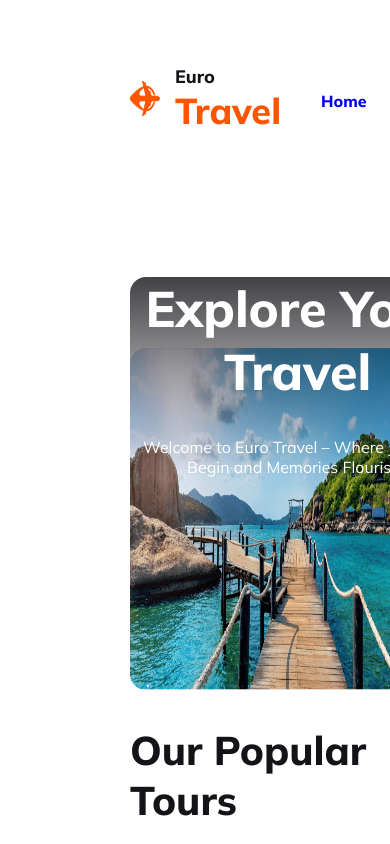
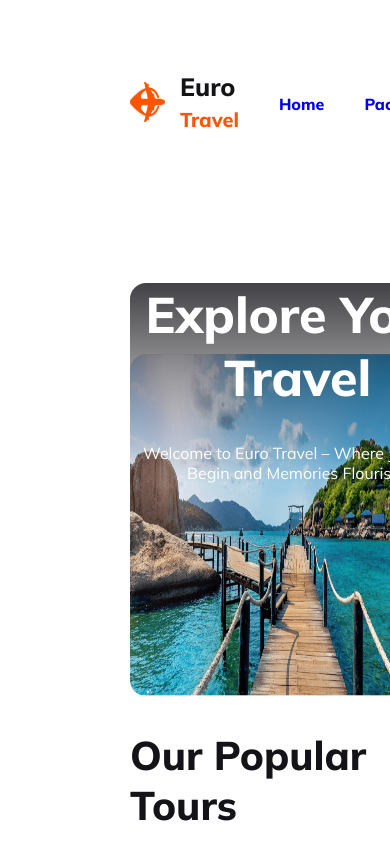
Before and after one commit to sumaiya546/euro-travel-website, a plain HTML site: page index.html in a window 390 px wide. Shown: the top 844 px of the page. Drawn offline with Linux system fonts and the light colour scheme.

Commit message:
added footer section for responsive

```diff
--- a/style.css
+++ b/style.css
@@ -599,14 +599,44 @@ footer p {
 
     footer p {
         color: #5A5A5D;
-        text-align: center;
+        /* text-align: center; */
         font-size: 16px;
+        width: 100%;
         font-weight: 400;
-        line-height: 26px;
+        /* line-height: 26px; */
         /* 162.5% */
     }
 
-    .footer_icon {
+    /* .footer_icon {
         margin-left: 500px;
+    } */
+
+    nav {
+        display: flex;
+        justify-content: space-between;
+        /* align-items: center; */
+    }
+
+    .left_nav {
+        display: flex;
+        /* align-items: center; */
+    }
+
+    .left_nav img {
+        width: 35px;
+        height: 40px;
+    }
+
+    .left_nav h1 {
+        /* margin-left: 15px; */
+        color: #131318;
+        font-size: 25px;
+        font-weight: 800;
+    }
+
+    span {
+        color: #FF5400;
+        font-size: 20px;
+        font-weight: 800;
     }
 }
```
Also changed, not shown: index.html (+0 -1 lines).
